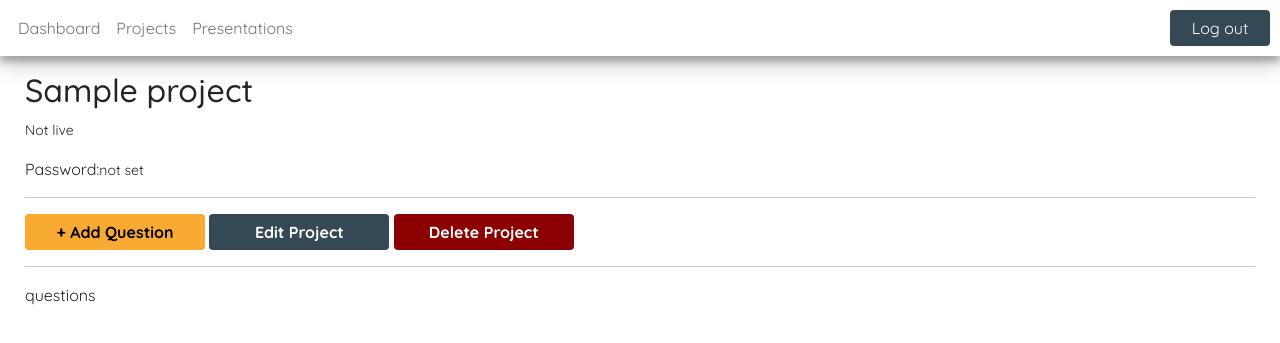
After one commit to bgtti/polln, a Django app: page /dashboard/project/1 in a window 1280 px wide. The commit adds this page. Shown: the top 343 px of the page. Run offline with Django 4.2, Linux system fonts and the light colour scheme; a user stored in the database is signed in; tables that the repository leaves empty hold one stand-in row (values such as "Sample post").

Commit message:
delete project and warning msgs

```diff
--- a/dashboard/templates/dashboard/modal_add_project.html
+++ b/dashboard/templates/dashboard/modal_add_project.html
@@ -32,7 +32,7 @@
                 <br>
                 <div class="BASE-modal-btn-group">
                     <a href="" role="button" class="btn btn-dark my-2 my-sm-0 BASE-btn BASE-btn-type2" onclick="modalHideUnhide('modal_add_project')">Cancel</a>
-                    <input class="btn btn-light my-2 my-sm-0 BASE-btn BASE-btn-type1" type="submit">
+                    <input class="btn btn-light my-2 my-sm-0 BASE-btn BASE-btn-type1" type="submit" value="Save">
                 </div>
             </form>
         </div>
--- /dev/null
+++ b/dashboard/templates/dashboard/modal_delete_project.html
@@ -0,0 +1,26 @@
+<div class="BASE-modal-container BASE-hide" id="modal_delete_project">
+    <div class="BASE-modal">
+        <div class="BASE-modal-header">
+            <div class="BASE-modal-icon-close" onclick="modalHideUnhide('modal_delete_project')">
+                <h2>{{project.name}}</h2>
+                <!-- <i class="fa-solid fa-xmark fa-xl" style="color: #344955;"></i> -->
+                <i class="fa-solid fa-xmark fa-xl"></i>
+            </div>
+        </div>
+        <hr>
+        <div>
+            <form action="{% url 'dashboard:delete_project' id=project.pk %}" method="post">
+                {% csrf_token %}
+                <p>You are about to delete this project and all associated questions.</p>
+                <p>This action cannot be undone.</p>
+                <p>Are you sure you would like to proceed?</p>
+                <br>
+                <div class="BASE-modal-btn-group">
+                    <a href="" role="button" class="btn btn-dark my-2 my-sm-0 BASE-btn BASE-btn-type2"
+                        onclick="modalHideUnhide('modal_delete_project')">Cancel</a>
+                    <input class="btn btn-dark my-2 my-sm-0 BASE-btn BASE-btn-type3" type="submit" value="Delete">
+                </div>
+            </form>
+        </div>
+    </div>
+</div>
--- /dev/null
+++ b/dashboard/templates/dashboard/project.html
@@ -0,0 +1,30 @@
+{% extends "dashboard/layout.html" %}
+{% block dashboard_body %}
+<!-- Content -->
+<div class="DASHBOARD-page-container">
+    <h2>{{ project.name }}</h2>
+    <p><small>Not live</small></p>
+    <p>Password:<small>not set</small></p>
+    <hr>
+    <section>
+        <a href="#" role="button" class="btn btn-light my-2 my-sm-0 BASE-btn BASE-btn-type1 DASHBOARD-add-prj-btn"
+            onclick="modalHideUnhide('')">
+            + Add Question</a>
+        <a href="#" role="button" class="btn btn-dark my-2 my-sm-0 BASE-btn BASE-btn-type2 DASHBOARD-add-prj-btn"
+            onclick="modalHideUnhide('modal_add_project')">
+            Edit Project</a>
+        <a href="#" role="button" class="btn btn-dark my-2 my-sm-0 BASE-btn BASE-btn-type3 DASHBOARD-add-prj-btn"
+            onclick="modalHideUnhide('modal_delete_project')">
+            Delete Project</a>
+    </section>
+    <hr>
+    <section>
+        <p>questions</p>
+    </section>
+</div>
+
+<!-- Modal -->
+{% include "dashboard/modal_add_project.html" %}
+{% include "dashboard/modal_delete_project.html" %}
+
+{% endblock %}
--- a/dashboard/urls.py
+++ b/dashboard/urls.py
@@ -5,5 +5,8 @@ app_name = "dashboard"
 
 urlpatterns = [
     path("", views.index, name="index"),
-    path("add_project", views.add_project, name="add_project")
+    path("/<message>", views.index, name="index"),
+    path("add_project", views.add_project, name="add_project"),
+    path("project/<int:id>", views.project, name="project"),
+    path("delete_project/<int:id>", views.delete_project, name="delete_project"),
 ]
--- a/dashboard/views.py
+++ b/dashboard/views.py
@@ -6,35 +6,53 @@ from dashboard.models import Project
 
 # Create your views here.
 
-def index(request):
+def index(request, message=None):
     user = User.objects.get(pk=request.user.pk)
     projects = Project.objects.filter(user=user).order_by("pk").reverse()
     if not projects:
         projects = None
     return render(request, "dashboard/index.html", {
         "projects": projects,
+        "message": message
     })
 
 def add_project(request):
     if request.method == "POST":
+        print("I AM HERE")
         pjt_name = request.POST['projectname']
         user = User.objects.get(pk=request.user.pk)
         if 'pwenabled' in request.POST:
             set_pw = True
             pw = request.POST['projectpw']
             if not pw or pw == "":
-                return HttpResponseRedirect(reverse("dashboard:index", {
-                    "message":"No password set, project could not be saved."
+                return HttpResponseRedirect(reverse("dashboard:index", kwargs={'message': "No password set, project could not be saved."
                 }))
         else:
             set_pw = False
             pw=""
-
         try:
             new_pjt = Project(user=user, name=pjt_name,  pw_requirement=set_pw, pw=pw)
             new_pjt.save()
-            return HttpResponseRedirect(reverse("dashboard:index"))
+            return HttpResponseRedirect(reverse("dashboard:project", kwargs={'id': new_pjt.pk}))
         except:
-            return HttpResponseRedirect(reverse("dashboard:index", {
-                "message": "There was an error saving your project, please try again."
-            }))
+            return HttpResponseRedirect(reverse("dashboard:index", kwargs={'message': "There was an error saving your project, please try again."
+                }))
+
+def project(request, id):
+    try:
+        the_project = Project.objects.get(pk=id)
+        return render(request, "dashboard/project.html", {
+            "project": the_project,
+        })
+    except:
+        return HttpResponseRedirect(reverse("dashboard:index", kwargs={'message': "There was an error opening your project, please try again."
+                }))
+
+
+def delete_project(request, id):
+    try:
+        the_project = Project.objects.get(pk=id)
+        the_project.delete()
+        return HttpResponseRedirect(reverse("dashboard:index", kwargs={'message': "Project deleted successfully!"}))
+    except:
+        return HttpResponseRedirect(reverse("dashboard:index", kwargs={'message': "There was an error deleting your project, please try again."}))
--- a/polln/settings.py
+++ b/polln/settings.py
@@ -129,3 +129,5 @@ STATICFILES_DIRS = [
 
 # Default primary key field type
 # https://docs.djangoproject.com/en/4.2/ref/settings/#default
+
+SILENCED_SYSTEM_CHECKS = ['urls.W002', 'security.W019']
--- a/static/common.css
+++ b/static/common.css
@@ -2,6 +2,7 @@
     --main-gray: #b1bcc5;
     --main-blue: #344955;
     --main-yellow: #f9aa33;
+    --main-red: #8B0000;
     --font-oswald: 'Oswald', sans-serif;
     --font-quicksand: 'Quicksand', sans-serif;
 }
@@ -31,6 +32,11 @@
 
 .BASE-btn-type2 {
     background-color: var(--main-blue) !important;
+    width: 100px !important;
+}
+
+.BASE-btn-type3 {
+    background-color: var(--main-red) !important;
     width: 100px !important;
 }
 
--- a/static/dashboard/styles.css
+++ b/static/dashboard/styles.css
@@ -3,10 +3,15 @@
 
 /* Dashboard specific styles */
 .DASHBOARD-page-container {
-    padding: 30px 25px;
+    padding: 15px 25px;
 }
 
 .DASHBOARD-add-prj-btn {
     width:180px !important;
     font-weight: bold;
 }
+
+.DASHBOARD-projects-section{
+    display: flex;
+    gap: 10px;
+}
--- a/website/templates/website/login.html
+++ b/website/templates/website/login.html
@@ -3,7 +3,10 @@
 
 <!-- Content -->
 {% if message %}
-<div>{{ message }}</div>
+    <div class="alert alert-secondary alert-dismissible fade show" role="alert">
+        {{ message }}
+        <button type="button" class="btn-close" data-bs-dismiss="alert" aria-label="Close"></button>
+    </div>
 {% endif %}
 
 <div class="WEBSITE-form-container">
--- a/website/templates/website/signup.html
+++ b/website/templates/website/signup.html
@@ -4,7 +4,10 @@
 <!-- Content -->
 
 {% if message %}
-<div>{{ message }}</div>
+    <div class="alert alert-secondary alert-dismissible fade show" role="alert">
+        {{ message }}
+        <button type="button" class="btn-close" data-bs-dismiss="alert" aria-label="Close"></button>
+    </div>
 {% endif %}
 
 <div class="WEBSITE-form-container">
--- a/website/views.py
+++ b/website/views.py
@@ -16,7 +16,8 @@ from django.db.models import Count
 # migration issues: python -m manage makemigrations
 # https://stackoverflow.com/questions/44651760/django-db-migrations-exceptions-inconsistentmigrationhistory
 
-def index (request):
+
+def index(request):
     return render(request, "website/index.html")
 
 
@@ -58,7 +59,6 @@ def signup(request):
             return render(request, "website/signup.html", {
                 "message": "Passwords must match."
             })
-
         # Attempt to create new user
         try:
             user = User.objects.create_user(username, email, password)
```
Also changed, not shown: dashboard/templates/dashboard/index.html (+11 -3 lines), website/templates/website/index.html (+6 -2 lines).
